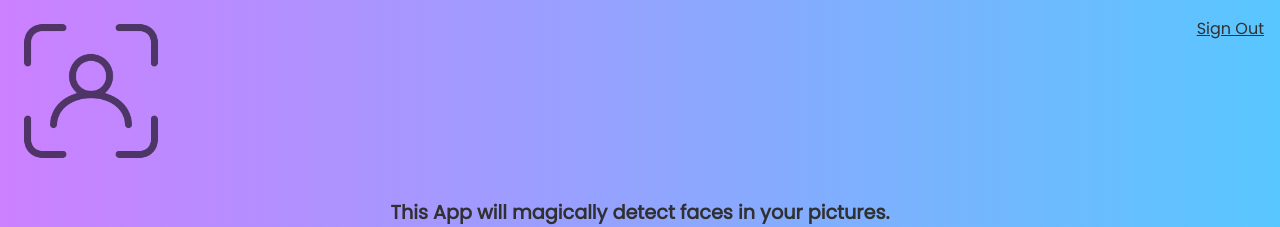
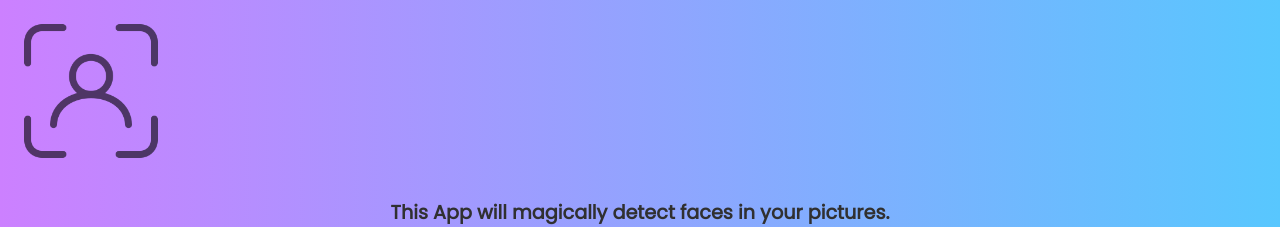
Before and after one commit to anna-kulyk/face-recognition, a React (Create React App) app: page / in a window 1280 px wide. Shown: the top 227 px of the page. Built offline with nearby package versions, Linux system fonts and the light colour scheme; no server answers.

Commit message:
delete Navigation component from App

```diff
--- a/src/App.js
+++ b/src/App.js
@@ -4,7 +4,6 @@ import Container from './components/Container/Container';
 import FaceRecognition from './components/FaceRecognition/FaceRecognition';
 import ImageLinkForm from './components/ImageLinkForm/ImageLinkForm';
 import Logo from './components/Logo/Logo';
-import Navigation from './components/Navigation/Navigation';
 import ParticlesBg from 'particles-bg'
 import ImageLoader from './components/ImageLoader/ImageLoader';
 import ErrorMessage from './components/ErrorMessage/ErrorMessage';
@@ -72,7 +71,6 @@ function App() {
       <Container>
         <div className="app__header">
           <Logo />
-          <Navigation />
         </div>
         <ImageLinkForm setImageUrl={setImageUrl} setIsValidUrl={setIsValidUrl} setIsLoading={setIsLoading} />
         {!isLoading && isValidUrl && <FaceRecognition url={imageUrl} boxes={boxes} />}
```
